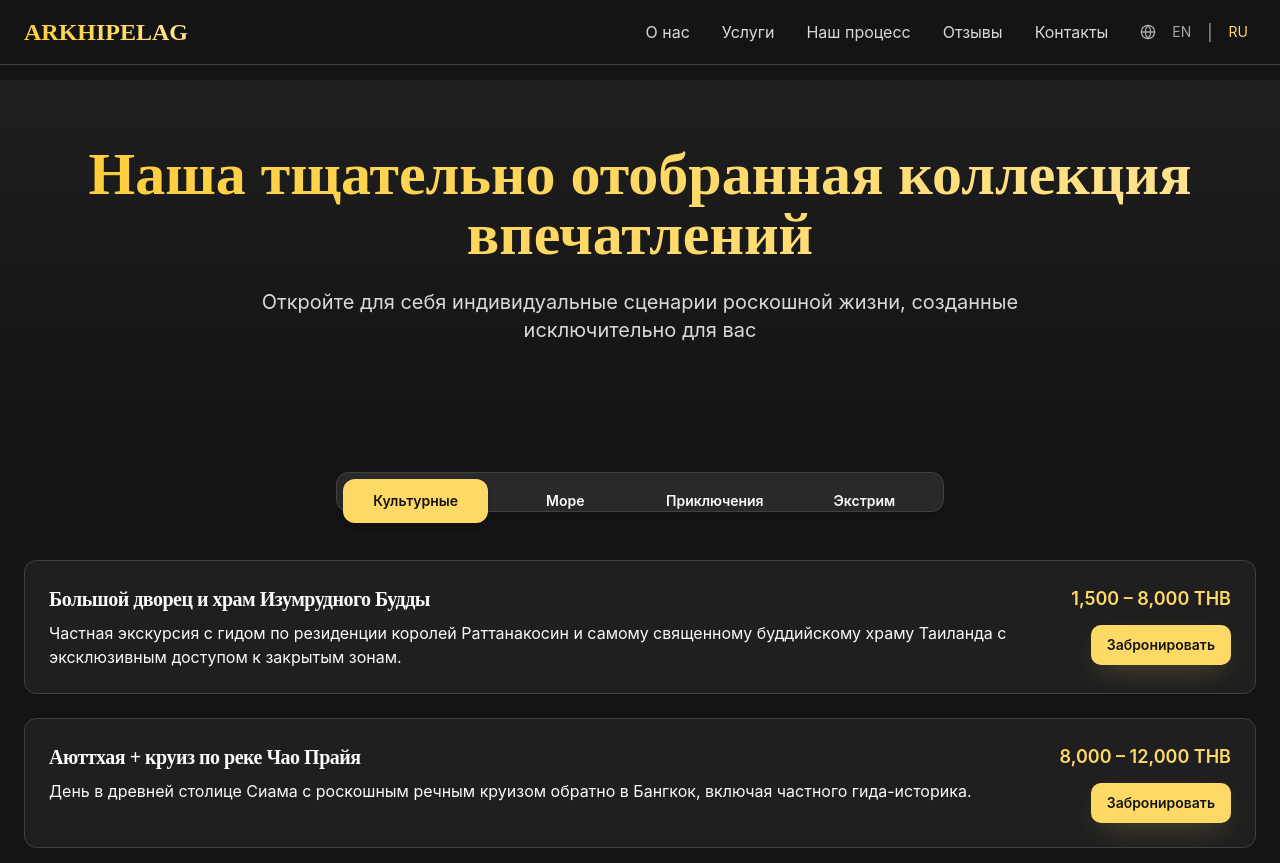
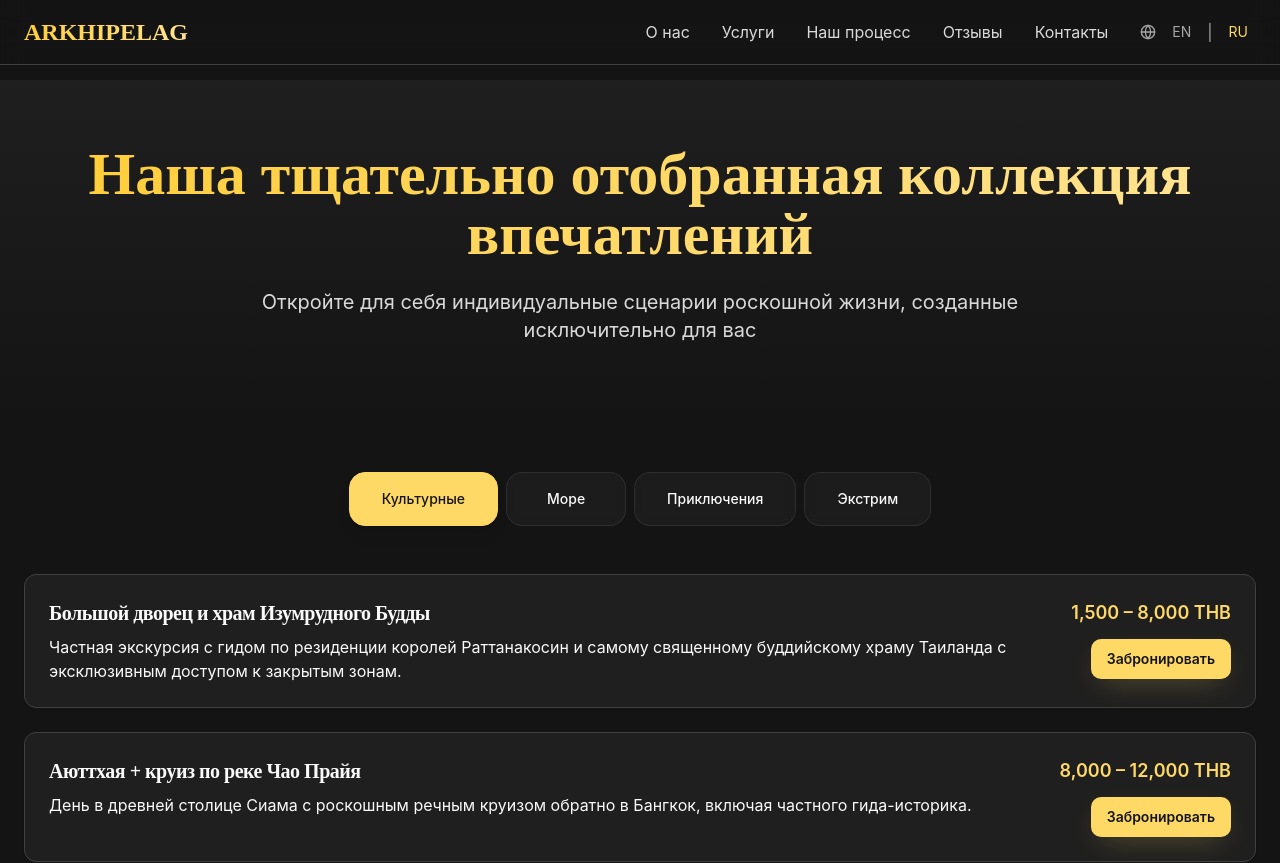
Before and after one commit to glebaanat-beep/arkhipelag-landing, a React (Vite) app: page /experiences-catalog in a window 1280 px wide. Shown: the top 863 px of the page. Built offline with nearby package versions, Linux system fonts and the light colour scheme.

Commit message:
Refactor tab section

```diff
--- a/src/pages/ExperiencesCatalog.tsx
+++ b/src/pages/ExperiencesCatalog.tsx
@@ -164,11 +164,31 @@ export default function ExperiencesCatalog() {
         <section className="py-16">
           <div className="container mx-auto px-6">
             <Tabs defaultValue="cultural" className="w-full">
-              <TabsList className="grid grid-cols-4 w-fit mx-auto mb-12 bg-surface-elevated border border-border p-1.5 rounded-xl shadow-lg gap-1">
-                <TabsTrigger value="cultural" className="text-sm font-semibold py-3 px-6 rounded-lg data-[state=active]:bg-luxury-gold data-[state=active]:text-primary-foreground data-[state=active]:shadow-md transition-all duration-300 whitespace-nowrap">{t('catalog.tab.cultural')}</TabsTrigger>
-                <TabsTrigger value="sea" className="text-sm font-semibold py-3 px-6 rounded-lg data-[state=active]:bg-luxury-gold data-[state=active]:text-primary-foreground data-[state=active]:shadow-md transition-all duration-300 whitespace-nowrap">{t('catalog.tab.sea')}</TabsTrigger>
-                <TabsTrigger value="adventure" className="text-sm font-semibold py-3 px-6 rounded-lg data-[state=active]:bg-luxury-gold data-[state=active]:text-primary-foreground data-[state=active]:shadow-md transition-all duration-300 whitespace-nowrap">{t('catalog.tab.adventure')}</TabsTrigger>
-                <TabsTrigger value="extreme" className="text-sm font-semibold py-3 px-6 rounded-lg data-[state=active]:bg-luxury-gold data-[state=active]:text-primary-foreground data-[state=active]:shadow-md transition-all duration-300 whitespace-nowrap">{t('catalog.tab.extreme')}</TabsTrigger>
+              <TabsList className="flex flex-wrap justify-center gap-2 mb-12 bg-transparent p-0 h-auto">
+                <TabsTrigger
+                  value="cultural"
+                  className="relative bg-surface/80 backdrop-blur-sm border border-border/50 hover:border-luxury-gold/30 text-text-primary font-medium py-4 px-8 rounded-2xl data-[state=active]:bg-luxury-gold data-[state=active]:text-primary-foreground data-[state=active]:border-luxury-gold data-[state=active]:shadow-lg transition-all duration-300 hover:shadow-md hover:scale-105 min-w-[120px] text-center"
+                >
+                  {t('catalog.tab.cultural')}
+                </TabsTrigger>
+                <TabsTrigger
+                  value="sea"
+                  className="relative bg-surface/80 backdrop-blur-sm border border-border/50 hover:border-luxury-gold/30 text-text-primary font-medium py-4 px-8 rounded-2xl data-[state=active]:bg-luxury-gold data-[state=active]:text-primary-foreground data-[state=active]:border-luxury-gold data-[state=active]:shadow-lg transition-all duration-300 hover:shadow-md hover:scale-105 min-w-[120px] text-center"
+                >
+                  {t('catalog.tab.sea')}
+                </TabsTrigger>
+                <TabsTrigger
+                  value="adventure"
+                  className="relative bg-surface/80 backdrop-blur-sm border border-border/50 hover:border-luxury-gold/30 text-text-primary font-medium py-4 px-8 rounded-2xl data-[state=active]:bg-luxury-gold data-[state=active]:text-primary-foreground data-[state=active]:border-luxury-gold data-[state=active]:shadow-lg transition-all duration-300 hover:shadow-md hover:scale-105 min-w-[120px] text-center"
+                >
+                  {t('catalog.tab.adventure')}
+                </TabsTrigger>
+                <TabsTrigger
+                  value="extreme"
+                  className="relative bg-surface/80 backdrop-blur-sm border border-border/50 hover:border-luxury-gold/30 text-text-primary font-medium py-4 px-8 rounded-2xl data-[state=active]:bg-luxury-gold data-[state=active]:text-primary-foreground data-[state=active]:border-luxury-gold data-[state=active]:shadow-lg transition-all duration-300 hover:shadow-md hover:scale-105 min-w-[120px] text-center"
+                >
+                  {t('catalog.tab.extreme')}
+                </TabsTrigger>
               </TabsList>
 
               {/* Cultural Tab */}
```
